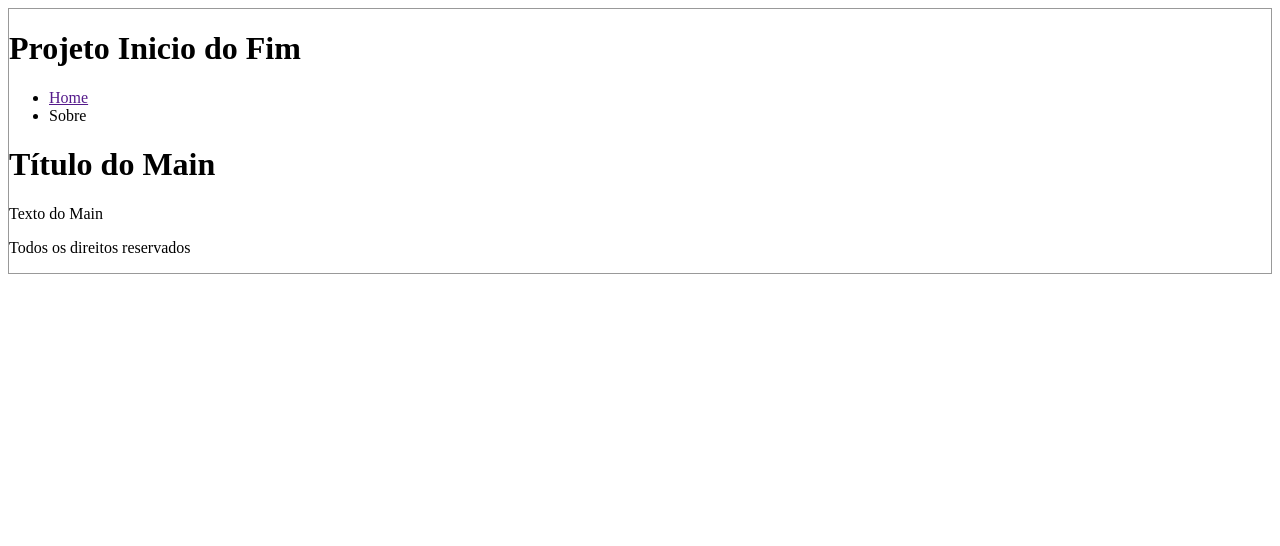
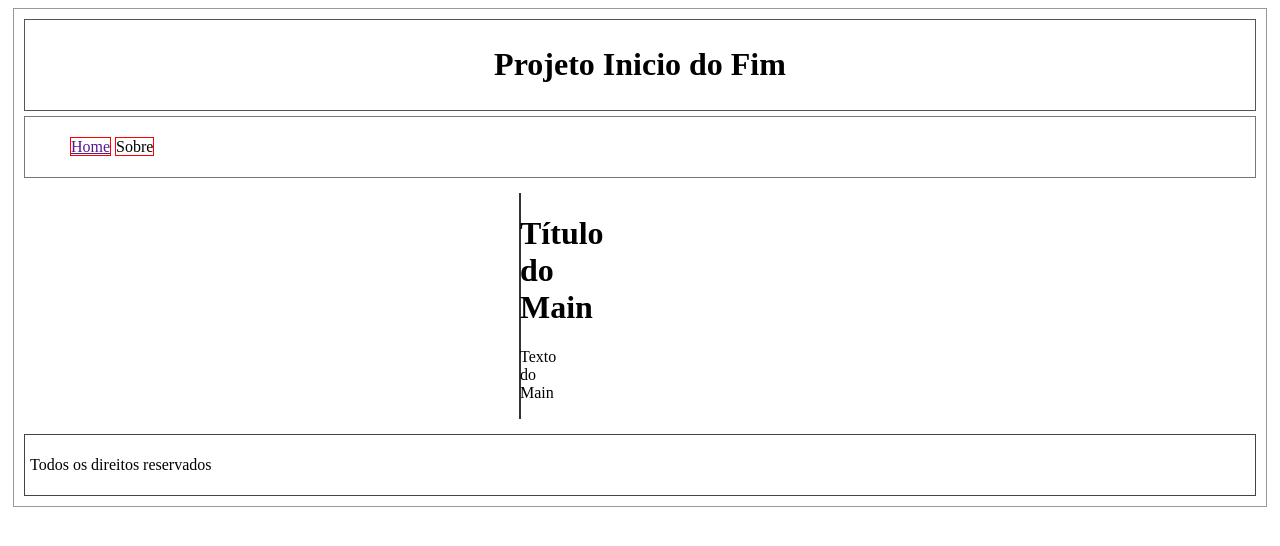
Before and after one commit to MauricioAndrade3c/projeto_optativo, a plain HTML site: page index.html in a window 1280 px wide. Drawn offline with Linux system fonts and the light colour scheme.

Commit message:
Ajustes no css dos containeres

```diff
--- a/css/estilo.css
+++ b/css/estilo.css
@@ -1,3 +1,44 @@
 #container{
 	border: 1px	solid #999;
+	padding: 5px;
+	margin: 5px;
 }
+
+#header{
+	border: 1px	solid #555;
+	margin: 5px;
+	padding: 5px;
+	text-align: center;
+}
+
+#menu{
+	border: 1px	solid #777;
+	margin: 5px;
+	padding: 5px;
+}
+
+#menu ul{
+	list-style: none;
+}
+
+#menu li{
+	border: 1px solid red;
+	display: inline;
+}
+
+#main{
+	border: 1px	solid #333;
+	margin: 15px 800px 15px 500px;
+	/*margin-top: 10px;
+	margin-bottom: 10px;
+	margin-left: 20px;
+	margin-right: 500px;
+	padding: 5px;*/
+}
+
+
+#footer{
+	border: 1px	solid #444;
+	margin: 5px;
+	padding: 5px;
+}
--- a/index.html
+++ b/index.html
@@ -20,13 +20,15 @@
 			</ul>
 		</div>
 
-		<div id="main"></div>
+		<div id="main">
 			<h1>Título do Main</h1>
 
 			<p>Texto do Main</p>
+		</div>
 
-		<div id="footer"></div>
+		<div id="footer">
 			<p>Todos os direitos reservados</p>
+		</div>
 	</div>
 </body>
 </html>
```
